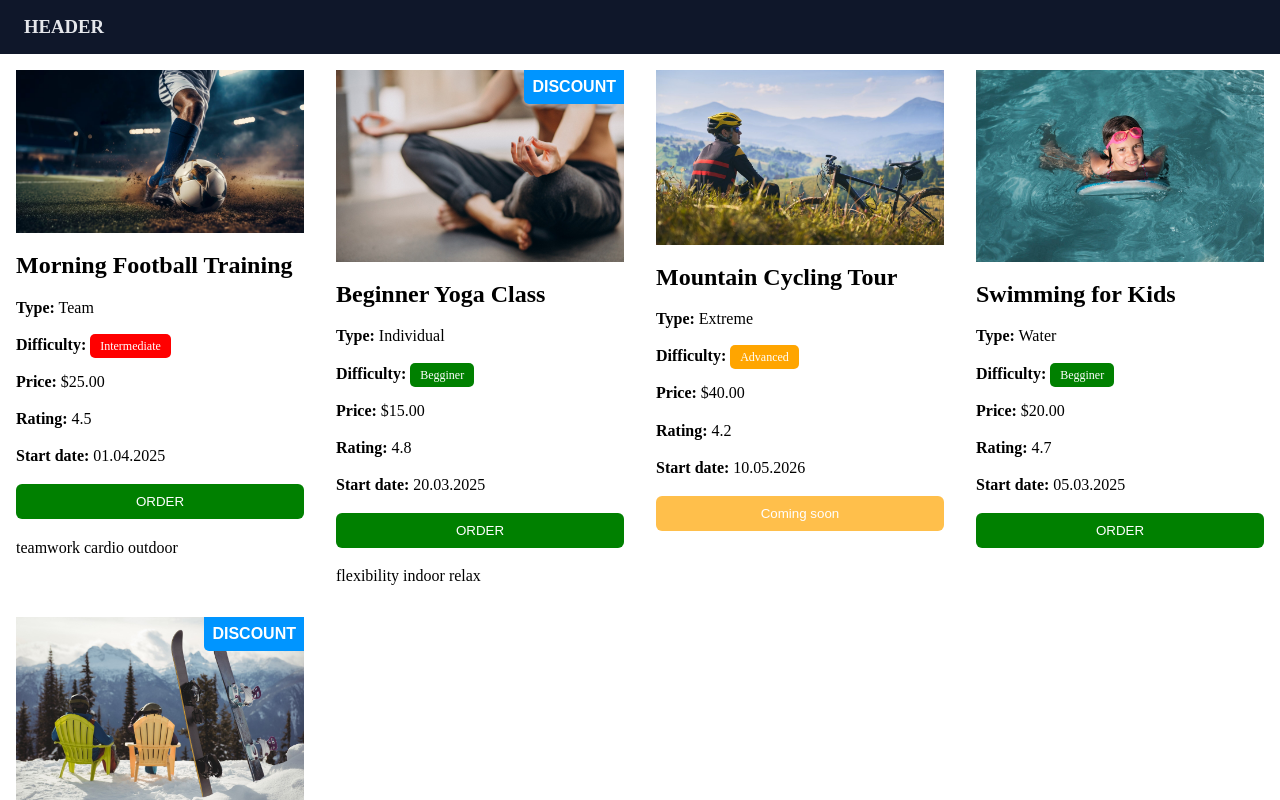
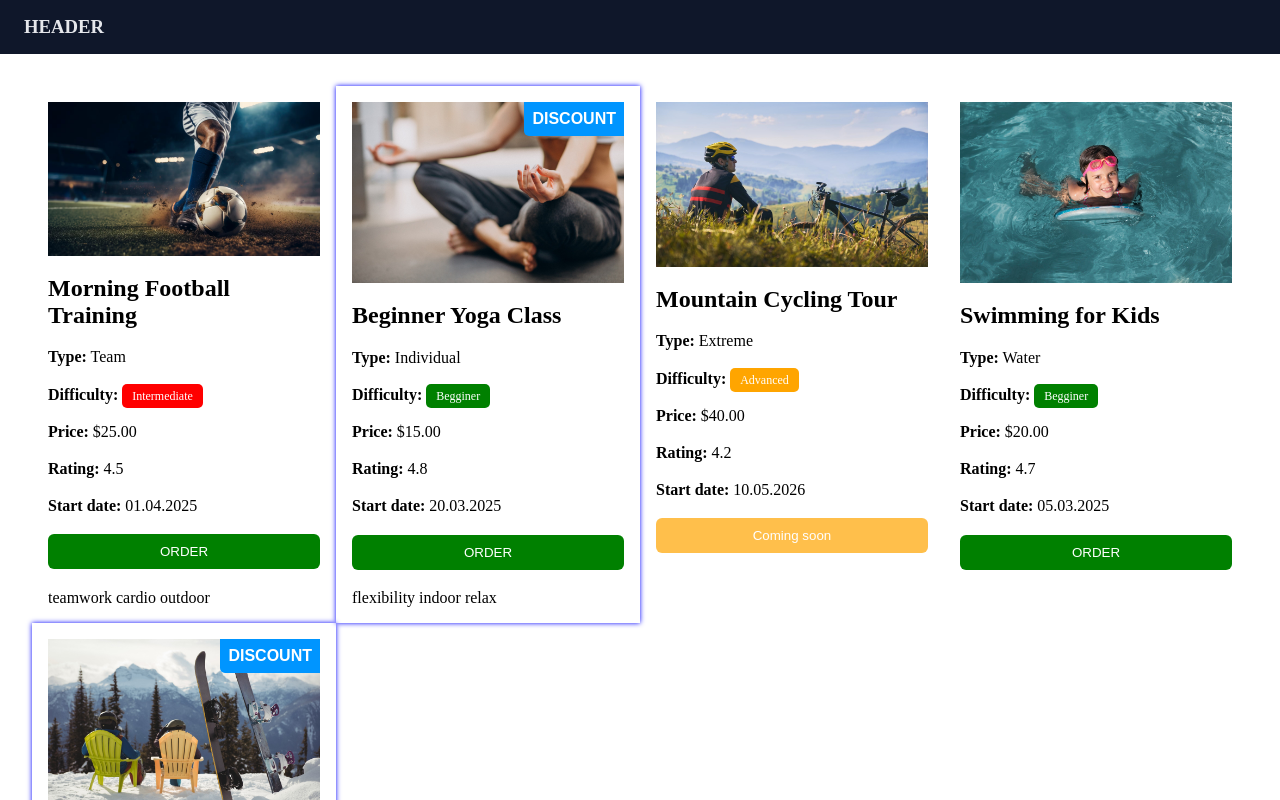
Before and after one commit to YarDeker/spaa, an Angular app: page / in a window 1280 px wide. Shown: the top 800 px of the page. Built offline with nearby package versions, Linux system fonts and the light colour scheme.

Commit message:
added dynamic styles for sport-card

```diff
--- a/src/app/features/products/sport-list/sport-list.css
+++ b/src/app/features/products/sport-list/sport-list.css
@@ -1,4 +1,5 @@
 .sport-list {
     display: grid;
     grid-template-columns: repeat(auto-fill, minmax(280px, 1fr));
+    margin: 2em;
 }
--- a/src/app/shared/components/sport-card/sport-card.html
+++ b/src/app/shared/components/sport-card/sport-card.html
@@ -1,4 +1,4 @@
-<div class="sport-card">
+<div class="sport-card" [style.box-shadow]="activity.is_discount ? '0 0 5px blue' : 'none'">
   @if(activity.is_discount) {
     <div class="dicount-block">
       DISCOUNT
```
